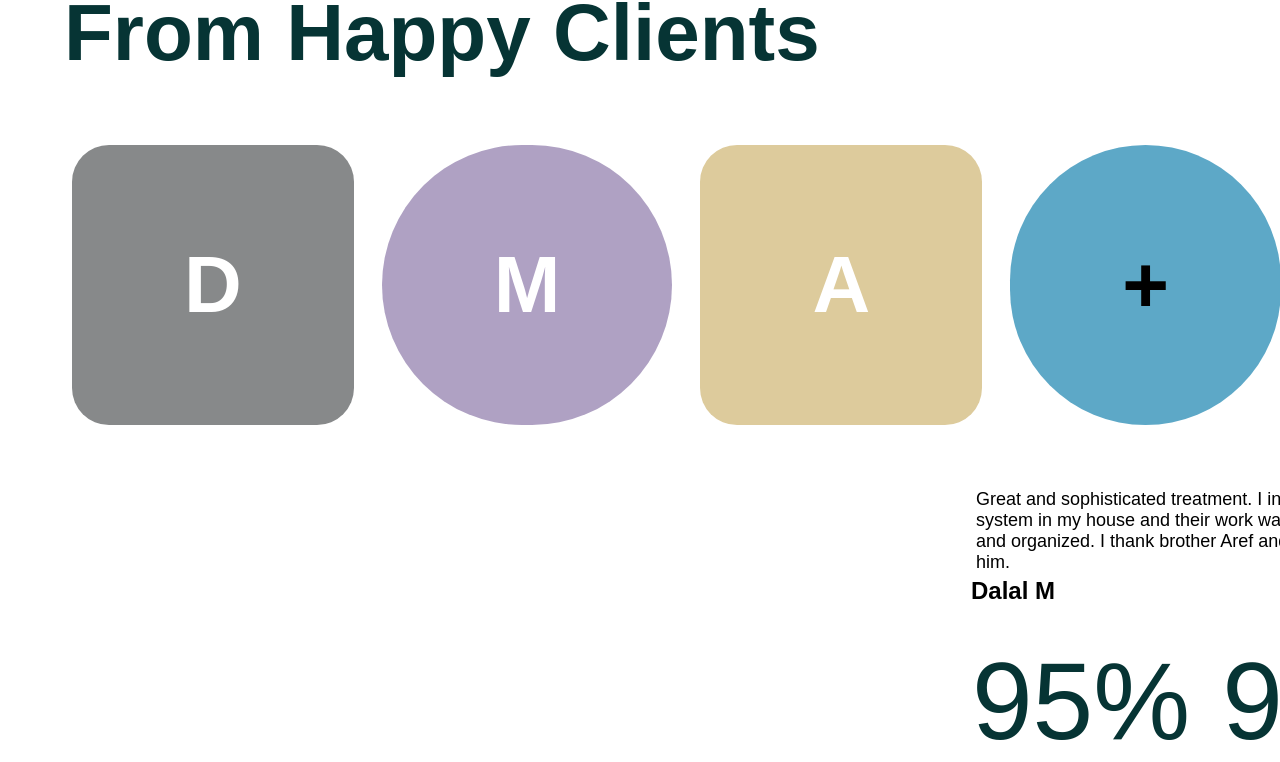
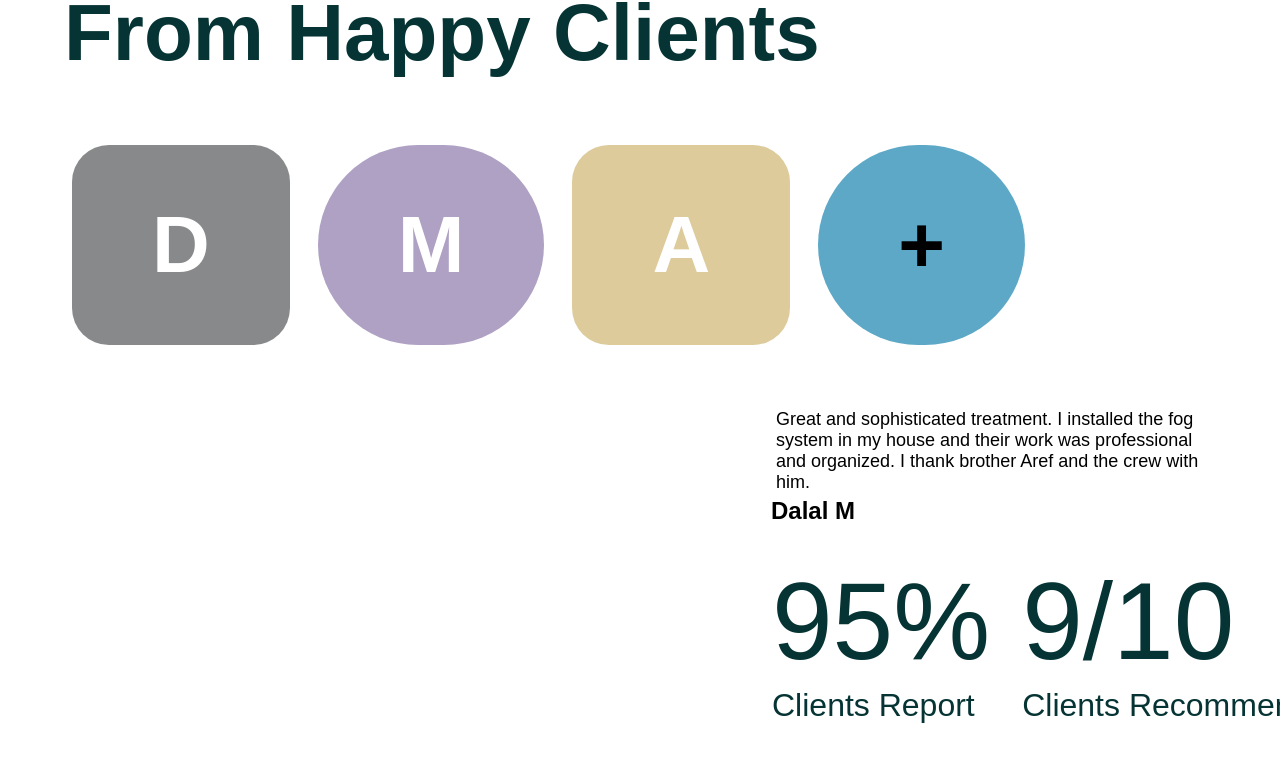
Before and after one commit to mdAbirDeveloper/abdullah-order-2, a Next.js app: page / in a window 1280 px wide. Shown: the part 4897-5659 px from the top of the page. Built offline with nearby package versions, Linux system fonts and the light colour scheme.

Commit message:
last commit

```diff
--- a/src/pages/components/client/index.js
+++ b/src/pages/components/client/index.js
@@ -36,15 +36,15 @@ const Client = () => {
           </div>
 
           <div className="flex mt-16 md:gap-7 gap-2 ml-2">
-            <div className="bg-[#87898A] rounded-[37px] md:py-20 py-4 md:px-28 px-7">
+            <div className="bg-[#87898A] rounded-[37px] md:py-10 py-4 md:px-20 px-7">
               <h1
-                style={{ fontWeight: "700", lineHeight: "96x" }}
+                style={{ fontWeight: "700" }}
                 className="md:text-[80px] text-[40px] text-white"
               >
                 D
               </h1>
             </div>
-            <div className="bg-[#AFA1C3] rounded-full md:py-20 py-4 md:px-28 px-7">
+            <div className="bg-[#AFA1C3] rounded-full  md:py-10 py-4 md:px-20 px-7">
               <h1
                 style={{ fontWeight: "700", lineHeight: "96x" }}
                 className="md:text-[80px] text-[40px] text-white"
@@ -52,7 +52,7 @@ const Client = () => {
                 M
               </h1>
             </div>
-            <div className="bg-[#DDCB9C] rounded-[37px] md:py-20 py-4 md:px-28 px-7">
+            <div className="bg-[#DDCB9C] rounded-[37px]  md:py-10 py-4 md:px-20 px-7">
               <h1
                 style={{ fontWeight: "700", lineHeight: "96x" }}
                 className="md:text-[80px] text-[40px] text-white"
@@ -60,7 +60,7 @@ const Client = () => {
                 A
               </h1>
             </div>
-            <div className="bg-[#5DA8C7] rounded-full md:py-20 py-4 md:px-28 px-7">
+            <div className="bg-[#5DA8C7] rounded-full  md:py-10 py-4 md:px-20 px-7">
               <h1
                 style={{ fontWeight: "700", lineHeight: "96x" }}
                 className="md:text-[80px] text-[40px] text-black"
@@ -70,7 +70,7 @@ const Client = () => {
             </div>
           </div>
 
-          <div className="mt-16 md:ml-[900px] ml-0">
+          <div className="mt-16 md:ml-[700px] ml-0">
             <p
               style={{ fontWeight: "500", lineHeight: "21px" }}
               className="text-[18px] md:w-[443px] md:text-left text-left ml-3 text-black"
```
